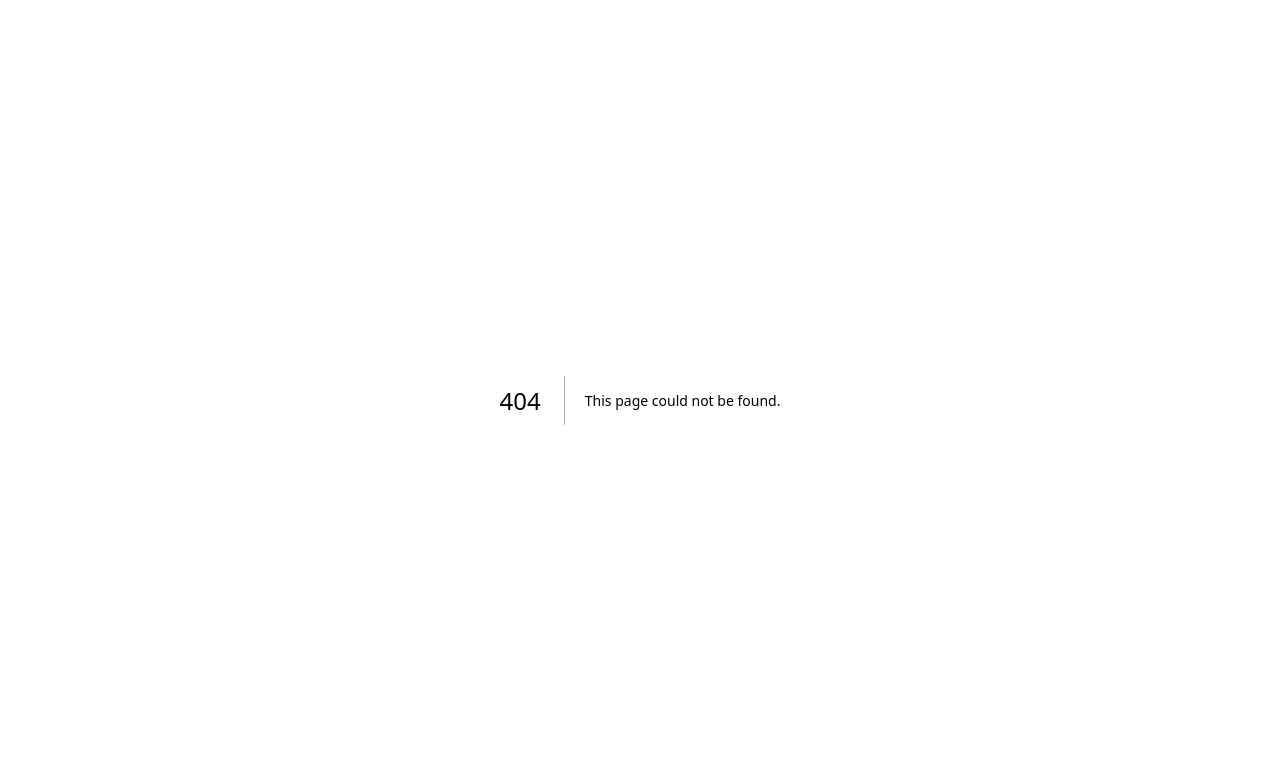
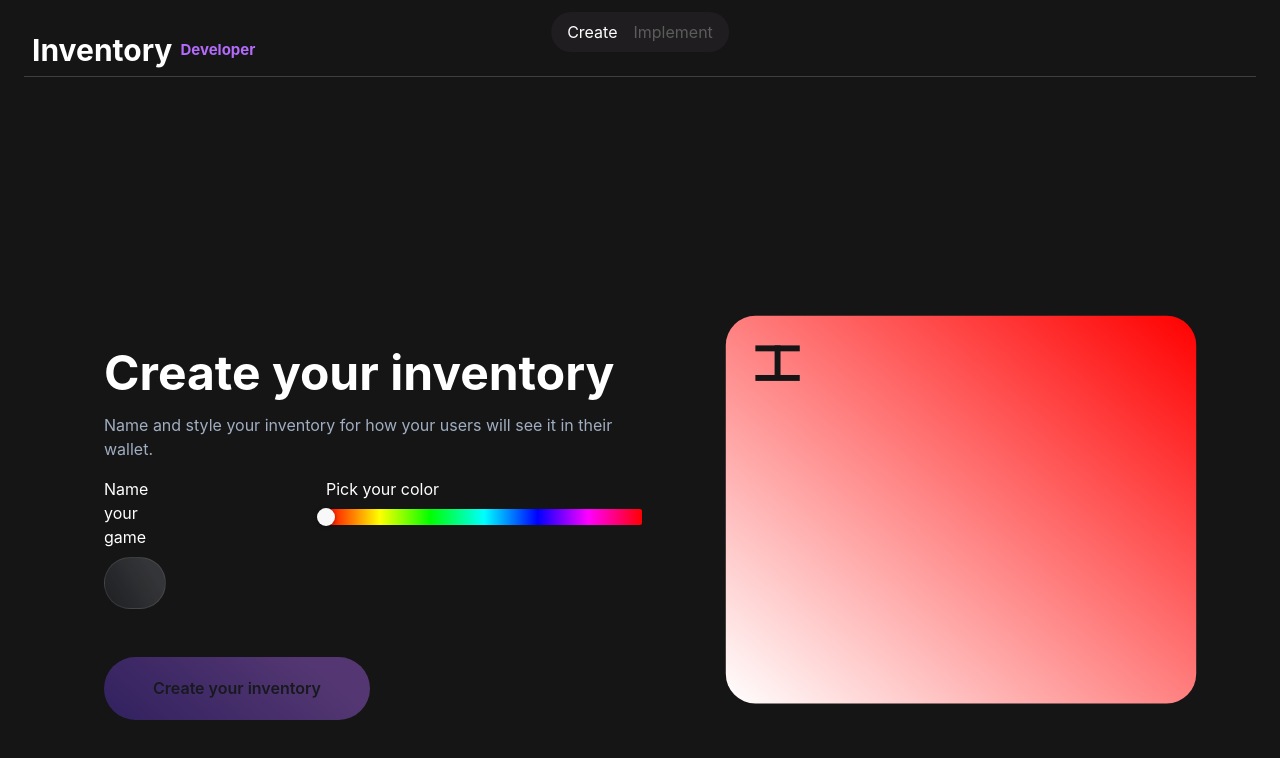
Before and after one commit to kavinm/Inventory-Frontend, a Next.js app: page /createInput in a window 1280 px wide. Before the commit this address had no page. Shown: the top 758 px of the page. Built offline with nearby package versions, Linux system fonts and the light colour scheme.

Commit message:
create Inventory page

```diff
--- a/next.config.js
+++ b/next.config.js
@@ -1,6 +1,15 @@
 /** @type {import('next').NextConfig} */
 const nextConfig = {
   reactStrictMode: true,
+  images: {
+    domains: ["dweb.link", "gateway.pinata.cloud"],
+  },
+  webpack: (config, { buildId, dev, isServer, defaultLoaders, webpack }) => {
+    // Note: We will provide the 'fs' module to make it available for modules that require() it
+    config.resolve.fallback = { fs: false, net: false, tls: false };
+
+    return config;
+  },
 };
 
 module.exports = nextConfig;
--- a/src/pages/_app.js
+++ b/src/pages/_app.js
@@ -1,5 +1,10 @@
-import '@/styles/globals.css'
+import "@/styles/globals.css";
+import { ChakraProvider } from "@chakra-ui/react";
 
 export default function App({ Component, pageProps }) {
-  return <Component {...pageProps} />
+  return (
+    <ChakraProvider>
+      <Component {...pageProps} />
+    </ChakraProvider>
+  );
 }
--- /dev/null
+++ b/src/pages/createInput.js
@@ -0,0 +1,188 @@
+import {
+  Box,
+  Flex,
+  Grid,
+  Heading,
+  Text,
+  Input,
+  Button,
+  Spacer,
+  Circle,
+  Divider,
+  Spinner,
+} from "@chakra-ui/react";
+import { SketchPicker } from "react-color";
+import { useState } from "react";
+import { HuePicker } from "react-color";
+import { useRouter } from "next/router";
+
+const apiUrl = process.env.NEXT_PUBLIC_API_URL;
+console.log("This is the url: " + apiUrl);
+
+function CreateInput() {
+  const router = useRouter();
+  const [color, setColor] = useState("#ff0000");
+  const [gameName, setGameName] = useState("");
+  const [isLoading, setIsLoading] = useState(false); // New loading state
+
+  const handleColorChange = (newColor) => {
+    setColor(newColor.hex);
+  };
+
+  const handleGameNameChange = (event) => {
+    setGameName(event.target.value);
+  };
+
+  const handleButtonClick = async () => {
+    setIsLoading(true); // Start loading
+    try {
+      const response = await fetch(`${apiUrl}/create-collection`, {
+        method: "POST",
+        headers: {
+          "Content-Type": "application/json",
+        },
+        body: JSON.stringify({
+          name: gameName,
+          color: color.slice(1),
+        }),
+      });
+
+      const data = await response.json();
+      console.log(data);
+      router.push(`/mintNft?collectionAddress=${data.collectionAddress}`);
+    } catch (error) {
+      console.error("Error:", error);
+    } finally {
+      setIsLoading(false); // End loading
+    }
+  };
+
+  const SvgComponent = () => (
+    <svg
+      width="500px"
+      height="600px"
+      xmlns="http://www.w3.org/2000/svg"
+      viewBox="0 0 338 292">
+      <defs>
+        <linearGradient id="gradient" x1="0%" y1="100%" x2="100%" y2="0%">
+          <stop offset="0%" style={{ stopColor: "white", stopOpacity: "1" }} />
+          <stop offset="100%" style={{ stopColor: color, stopOpacity: "1" }} />
+        </linearGradient>
+      </defs>
+      <rect
+        x="10"
+        y="10"
+        rx="20"
+        ry="20"
+        width="318"
+        height="262"
+        fill="url(#gradient)"
+      />
+      <rect x="30" y="30" width="30" height="4" fill="#151516" />
+      <rect x="43" y="30" width="4" height="20" fill="#151516" />
+      <rect x="30" y="50" width="30" height="4" fill="#151516" />
+    </svg>
+  );
+
+  return (
+    <Box p={6} backgroundColor="#151516" color="white" minH="100vh">
+      <Flex justifyContent="space-between" p={2}>
+        <Flex>
+          <Heading as="h1" size="lg" display="flex" alignItems="center">
+            <Text>Inventory</Text>
+            <Text color="#B36BFC" fontSize="50%" ml={2}>
+              Developer
+            </Text>
+          </Heading>
+        </Flex>
+        <Box
+          borderRadius="65px"
+          backgroundColor="rgba(115, 101, 111, 0.1)"
+          px={4}
+          py={2}
+          display="flex"
+          alignItems="center"
+          position="absolute"
+          left="50%"
+          transform="translate(-50%, -50%)">
+          <Text color="white" pr={4}>
+            Create
+          </Text>
+          <Text color="#5C5C5C">Implement</Text>
+        </Box>
+      </Flex>
+      <Divider orientation="horizontal" mb={60} borderColor="#5C5C5C" />
+
+      <Grid templateColumns="repeat(2, 1fr)" gap={6}>
+        <Flex flexDirection="column" alignItems="start" pl={20} mb={8}>
+          <Flex flexDirection="column" alignItems="start" mt={8}>
+            <Heading as="h2" size="2xl">
+              Create your inventory
+            </Heading>
+            <Text fontSize="md" mt={4} color="gray.400">
+              Name and style your inventory for how your users will see it in
+              their wallet.
+            </Text>
+            <Flex flexDirection="row" mt={4}>
+              <Box mr={40}>
+                <Text fontSize="md">Name your game</Text>
+                <Input
+                  value={gameName}
+                  placeholder="Game Name"
+                  size="md"
+                  my={2}
+                  boxSizing="border-box"
+                  display="flex"
+                  flexDirection="row"
+                  alignItems="center"
+                  p="25px 30px"
+                  background="linear-gradient(238.01deg, rgba(217, 217, 217, 0.1) 23.35%, rgba(217, 217, 217, 0) 85.95%), rgba(98, 103, 113, 0.18)"
+                  border="1px solid rgba(200, 200, 200, 0.12)"
+                  borderRadius="65px"
+                  onChange={handleGameNameChange}
+                />
+              </Box>
+              <Box>
+                <Text fontSize="md">Pick your color</Text>
+                <Box mt={2}>
+                  <HuePicker
+                    color={color}
+                    onChangeComplete={handleColorChange}
+                  />
+                </Box>
+              </Box>
+            </Flex>
+            <Button
+              mt={10}
+              display="flex"
+              flexDirection="row"
+              justifyContent="center"
+              alignItems="center"
+              p="25px 30px"
+              position="relative"
+              width="266px"
+              height="63px"
+              bgGradient="linear-gradient(219.66deg, #B36BFC 18.38%, #6138CF 94.58%)"
+              borderRadius="54px"
+              onClick={handleButtonClick}
+              isLoading={isLoading}
+              // disable button if gameName is empty or isLoading is true
+              isDisabled={gameName === "" || isLoading}>
+              {isLoading ? <Spinner /> : "Create your inventory"}
+            </Button>
+          </Flex>
+        </Flex>
+
+        <Flex
+          flexDirection="column"
+          alignItems="center"
+          justifyContent="center"
+          mt={-100}>
+          <SvgComponent />
+        </Flex>
+      </Grid>
+    </Box>
+  );
+}
+
+export default CreateInput;
```
Also changed, not shown: package.json (+22 -5 lines), src/pages/index.js (+4 -4 lines), 2 other files (tests, documents, lock files or other folders).
